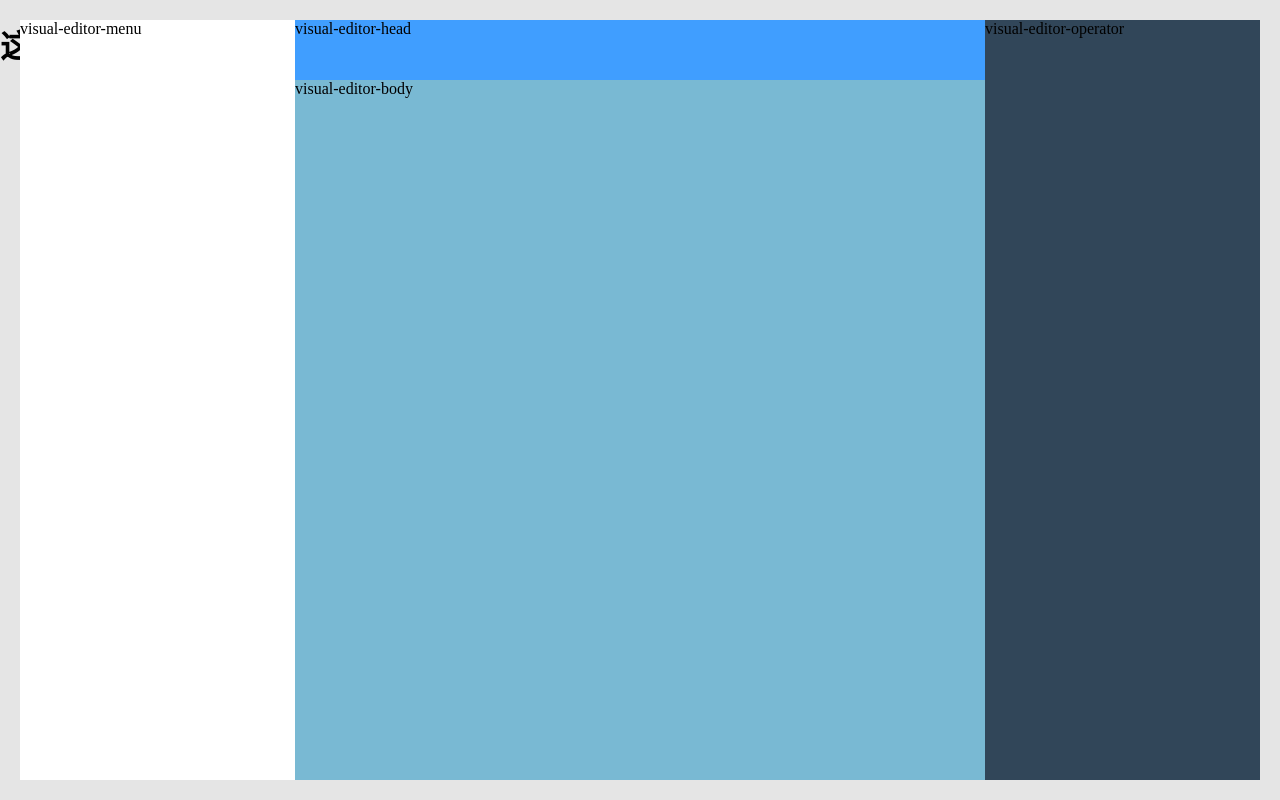
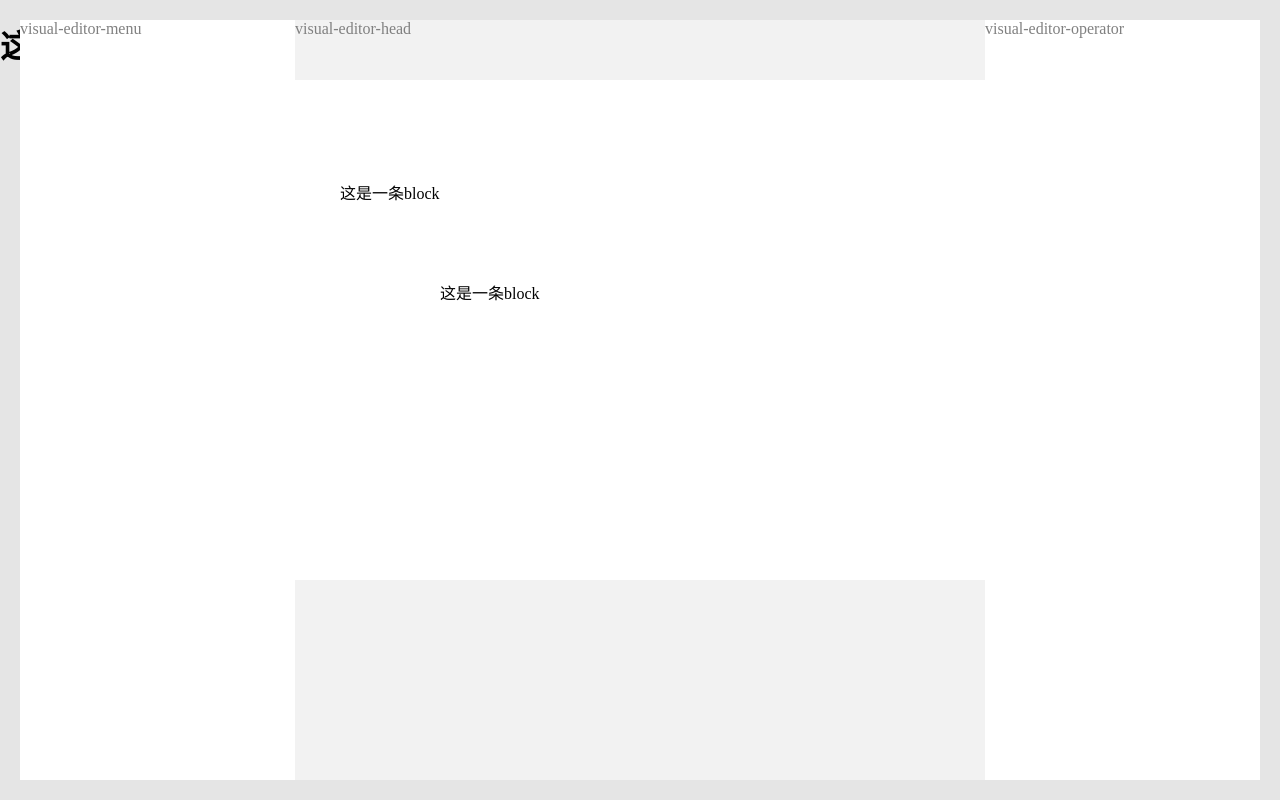
Before and after one commit to w-danboard/danboard-visual-editor, a Vue app: page / in a window 1280 px wide. Built offline with nearby package versions, Linux system fonts and the light colour scheme.

Commit message:
feat: 准备实现从菜单拖拽组件到容器

```diff
--- a/src/App.vue
+++ b/src/App.vue
@@ -1,18 +1,39 @@
 <template>
   <div class="app">
     <h1>这个是页面内容</h1>
-    <visual-editor/>
+    <visual-editor v-model="jsonData"/>
   </div>
 </template>
 
 <script lang="ts">
 import { defineComponent } from 'vue';
 import { VisualEditor } from '@/packages/visual-editor';
-console.log(VisualEditor)
+
+
 export default defineComponent({
   name: 'App',
   components: {
     VisualEditor
+  },
+  data () {
+    return {
+      jsonData: {
+        container: {
+          height: 500,
+          width: 800
+        },
+        blocks: [
+          {
+            top: 100,
+            left: 100
+          },
+          {
+            top: 200,
+            left: 200
+          }
+        ]
+      }
+    }
   }
 });
 </script>
--- /dev/null
+++ b/src/packages/utils/useModel.tsx
@@ -0,0 +1,41 @@
+import { ref, computed, watch, defineComponent } from 'vue';
+
+export function useModel<T> (getter: () => T, emitter: (val: T) => void) {
+
+  const state = ref(getter()) as { value: T }
+
+  watch (getter, val => {
+    if (val !== state.value) {
+      state.value = val
+    }
+  })
+
+  return computed ({
+    get () { return state.value },
+    set (val: T) {
+      if (state.value !== val) {
+        state.value = val
+        emitter(val)
+      }
+    }
+  })
+
+}
+
+// export const TestUseModel = defineComponent({
+//   props: {
+//     modelValue: { type: String }
+//   },
+//   emit: {
+//     'update:modelValue': (val?: string) => true
+//   },
+//   setup (props, ctx) {
+//     const model = useModel(() => props.modelValue, val => ctx.emit('update:modelValue', val))
+//     return () => (
+//       <div>
+//         自定义的输入框
+//         <input type="text" v-model={ model.value }/>
+//       </div>
+//     )
+//   }
+// })
--- /dev/null
+++ b/src/packages/visual-editor-block.tsx
@@ -0,0 +1,24 @@
+import { computed, defineComponent, PropType } from "vue";
+import { VisualEditorBlockData } from '@/packages/visual-editor.utils'
+
+export const VisualEditorBlock = defineComponent({
+  props: {
+    block: {
+      type: Object as PropType<VisualEditorBlockData>,
+      requried: true
+    }
+  },
+  setup (props) {
+
+    const style = computed(() => ({
+      top: `${props.block!.top}px`,
+      left: `${props.block!.left}px`
+    }))
+
+    return () => (
+      <div class="visual-editor-block" style={style.value}>
+        这是一条block
+      </div>
+    )
+  }
+})
--- a/src/packages/visual-editor.scss
+++ b/src/packages/visual-editor.scss
@@ -45,7 +45,6 @@ $primary: #409eff;          // 主色调
     left: $menuSize;
     right: $operatorSize;
     height: $headSize;
-    background-color: #409eff;
   }
 
   & > .visual-editor-operator {
@@ -54,7 +53,7 @@ $primary: #409eff;          // 主色调
     top: 0;
     bottom: 0;
     width: $operatorSize;
-    background-color: #314659;
+    background-color: white;
   }
 
   & > .visual-editor-body {
@@ -62,13 +61,28 @@ $primary: #409eff;          // 主色调
     padding-left: $menuSize;
     padding-right: $operatorSize;
     box-sizing: border-box;
-    background-color: skyblue;
+    background-color: rgba(white, .5);
     height: 100%;
+    position: relative;
+    z-index: 1;
 
      & > .visual-editor-content {
        height: 100%;
        width: 100%;
-       overflow: scroll;
+       display: flex;
+       justify-content: center;
+      //  overflow: scroll;
+
+      & > .visual-eidtor-container {
+        background-color: white;
+        flex-shrink: 0; // flex-shrink属性定义了项目的缩小比例，默认为1，即如果空间不足，该项目将缩小。
+        flex-grow: 0;   // flex-grow属性定义项目的放大比例，默认为0，即如果存在剩余空间，也不放大。
+        position: relative;
+
+        & > .visual-editor-block {
+          position: absolute;
+        }
+      }
      }
   }
 }
--- a/src/packages/visual-editor.tsx
+++ b/src/packages/visual-editor.tsx
@@ -1,10 +1,34 @@
 // 使用 defineCompoennt可以有更好的类型提示，当然不用是可以的
-import { defineComponent } from 'vue'
+import { computed, defineComponent, PropType } from 'vue'
 import './visual-editor.scss'
+import { VisualEditorModelValue } from '@/packages/visual-editor.utils'
+import { useModel } from '@/packages/utils/useModel'
+import { VisualEditorBlock } from './visual-editor-block'
 
 export const VisualEditor = defineComponent({
-  props: {},
-  setup (props) {
+  components: {
+    VisualEditorBlock
+  },
+  props: {
+    modelValue: {
+      type: Object as PropType<VisualEditorModelValue>,
+      required: true
+    }
+  },
+  emits: {
+    'update:modelValue': (val?: VisualEditorModelValue) => true
+  },
+  setup (props, ctx) {
+
+    const dataModel = useModel(() => props.modelValue, val => ctx.emit('update:modelValue', val))
+
+
+    // 编辑区域 外层宽高
+    const containerStyles = computed(() => ({
+      width: `${dataModel.value.container.width}px`,
+      height: `${dataModel.value.container.height}px`
+    }))
+
     return () => (
       <div class="visual-editor">
         <div class="visual-editor-menu">
@@ -18,7 +42,13 @@ export const VisualEditor = defineComponent({
         </div>
         <div class="visual-editor-body">
           <div class="visual-editor-content">
-            visual-editor-body
+            <div class="visual-eidtor-container" style={containerStyles.value}>
+              { dataModel.value && dataModel.value.blocks && dataModel.value.blocks.length && (
+                dataModel.value.blocks.map((block, index) => (
+                  <VisualEditorBlock block={block} key={index}/>
+                ))
+              )}
+            </div>
           </div>
         </div>
       </div>
```
Also changed, not shown: src/packages/visual-editor.utils.ts (added, +12 -0 lines), 1 other file (tests, documents, lock files or other folders).
